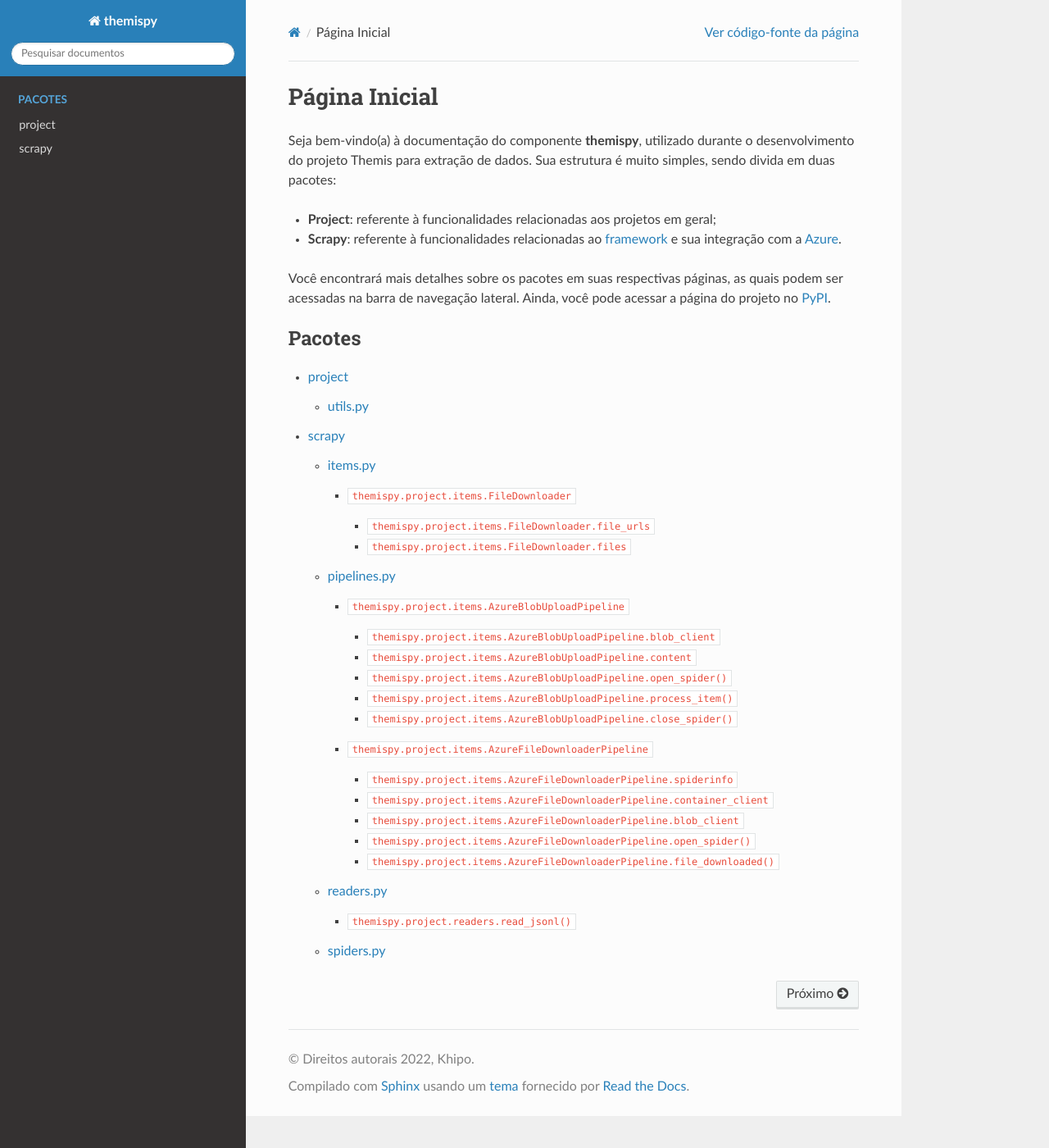
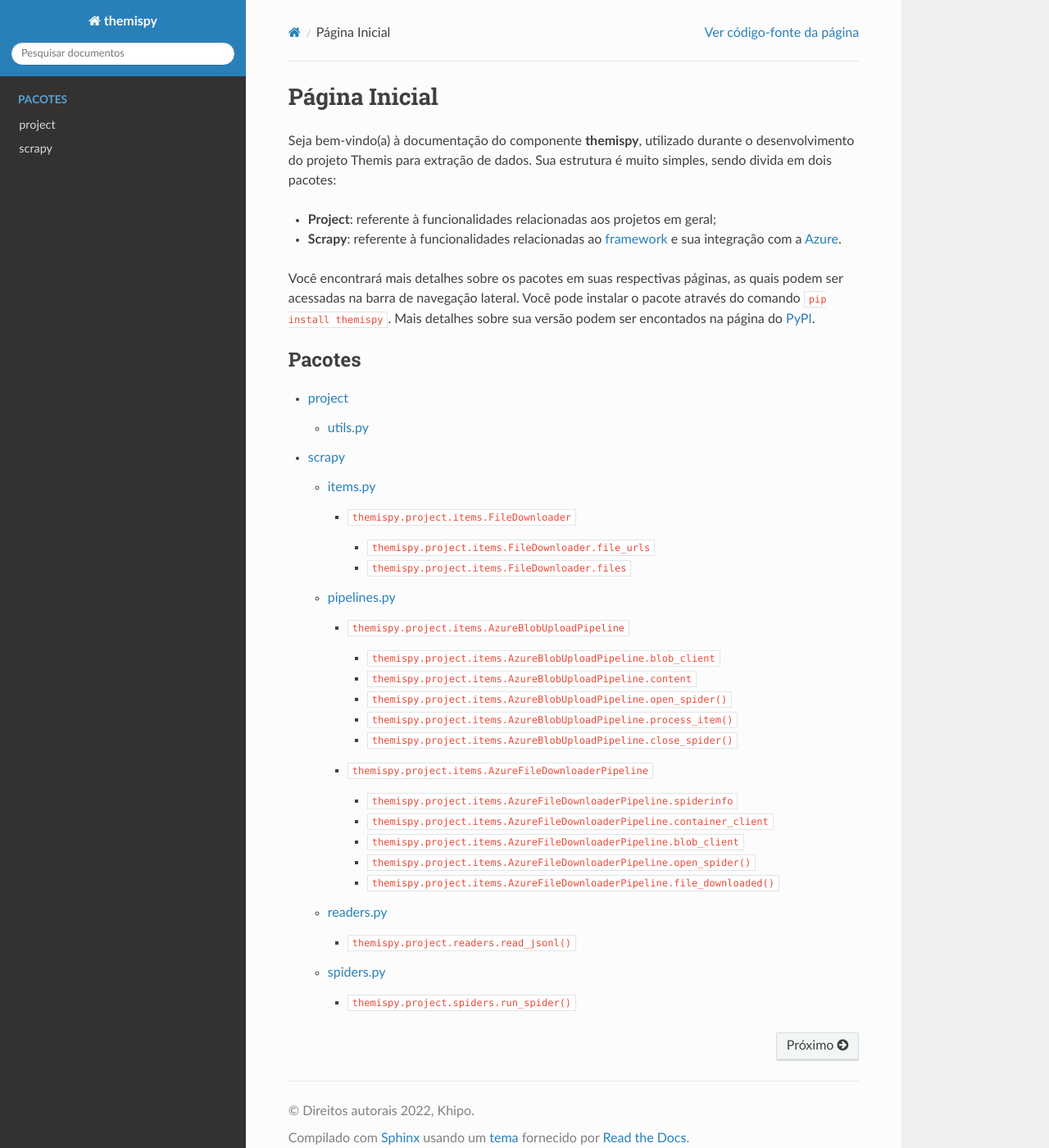
Before and after one commit to jkitajima/themispy, a Sphinx documentation site: the page built from docs/source/index.rst, in a window 1280 px wide and 1400 px high. Shown: the whole window at 82% size. Built offline with Sphinx 7.4.7 and the Read the Docs theme 2.0.0, drawn with Linux system fonts in a browser that asks for light colours.

Commit message:
doc update

```diff
--- a/docs/source/index.rst
+++ b/docs/source/index.rst
@@ -4,13 +4,14 @@ Página Inicial
 
 Seja bem-vindo(a) à documentação do componente **themispy**,
 utilizado durante o desenvolvimento do projeto Themis para extração de dados.
-Sua estrutura é muito simples, sendo divida em duas pacotes:
+Sua estrutura é muito simples, sendo divida em dois pacotes:
 
 * **Project**: referente à funcionalidades relacionadas aos projetos em geral;
 * **Scrapy**: referente à funcionalidades relacionadas ao `framework`_ e sua integração com a `Azure`_.
 
 Você encontrará mais detalhes sobre os pacotes em suas respectivas páginas, as quais podem ser acessadas
-na barra de navegação lateral. Ainda, você pode acessar a página do projeto no `PyPI`_.
+na barra de navegação lateral. Você pode instalar o pacote através do comando ``pip install themispy``.
+Mais detalhes sobre sua versão podem ser encontados na página do `PyPI`_.
 
 .. Links
 .. _framework: https://scrapy.org/
@@ -20,12 +21,7 @@ na barra de navegação lateral. Ainda, você pode acessar a página do projeto
 
 
 .. toctree::
-    :caption: Documentação
-
-
-
-.. toctree::
     :caption: Pacotes
 
-    project
-    scrapy
+    themispy.project
+    themispy.scrapy
```
Also changed, not shown: docs/source/themispy.scrapy.rst (renamed from docs/source/scrapy.rst, +14 -4 lines), docs/source/themispy.project.rst (renamed from docs/source/project.rst).
